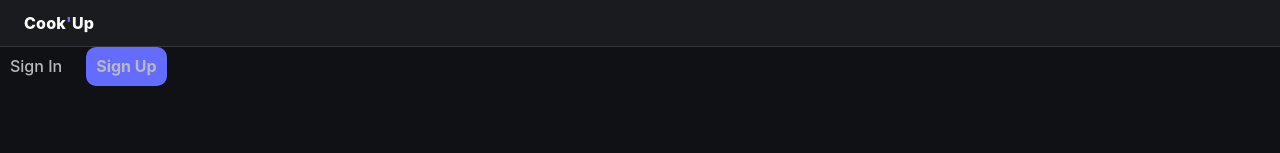
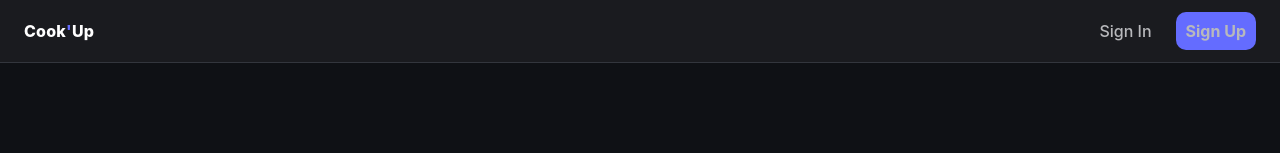
Before and after one commit to Mkac0/cook-up-front-end, a React (Vite) app: page / in a window 1280 px wide. Shown: the top 153 px of the page. Built offline with nearby package versions, Linux system fonts and the light colour scheme; no server answers.

Commit message:
updated nav bar

```diff
--- a/src/components/NavBar/NavBar.jsx
+++ b/src/components/NavBar/NavBar.jsx
@@ -11,10 +11,8 @@ const NavBar = () => {
   };
 
   return (
-    <nav>
-      <header className='site-header'>
+    <nav className='site-header'>
         <Link to="/" className='brand'>Cook<span>'</span>Up</Link>
-      </header>
       {user ? (
         <ul className="nav-items">
           <li><Link to='/recipes'>Recipes</Link></li>
--- a/src/index.css
+++ b/src/index.css
@@ -13,7 +13,7 @@
   -moz-osx-font-smoothing: grayscale;
 }
 
-.site-header{
+.site-header {
   display:flex;
   align-items:center;
   gap:20px;
@@ -24,25 +24,41 @@
   border-bottom:1px solid #33363d;
 }
 
-.brand{
+.brand {
   margin-right:auto;
   font-weight:800;
   letter-spacing:.2px;
   color:#fff;
   text-decoration:none;
 }
-.brand span{color:#646cff}
+.brand span {
+  color:#646cff
+}
 
-.nav-items{
+.site-header {
+  display: flex;
+  align-items: center;
+  justify-content: space-between;
+  padding: 12px 24px;
+  position: sticky;
+  top: 0;
+  background: #1f1f22cc;
+  backdrop-filter: saturate(160%) blur(6px);
+  border-bottom: 1px solid #33363d;
+}
+
+.nav-items {
   list-style:none;
   display:flex;
   gap:14px;
   margin:0;
   padding:0;
 }
-.nav-items li{margin:0;}
+.nav-items li {
+  margin:0;
+}
 
-.nav-items a{
+.nav-items a {
   display:inline-block;
   padding:8px 10px;
   color:#b8b9bc;
@@ -50,20 +66,22 @@
   border-radius:10px;
   transition:background .15s ease, color .15s ease, transform .15s ease;
 }
-.nav-items a:hover{
+.nav-items a:hover {
   background:#33363d;
   color:#e9e9ee;
   transform:translateY(-1px);
 }
 
-.sign-up-nav{
+.sign-up-nav {
   background:#646cff;
   color:#0d0f14;
   font-weight:700;
   padding:8px 14px;
   border-radius:999px;
 }
-.sign-up-nav:hover{ filter:brightness(1.06); }
+.sign-up-nav:hover {
+  filter:brightness(1.06);
+}
 
 .welcome-user{
   color: #9aa0a6;
@@ -79,7 +97,10 @@
   font-weight: 600;
   transition: filter .2s ease, transform .2s ease;
 }
-.cta:hover { filter: brightness(1.05); transform: translateY(-1px); }
+.cta:hover {
+  filter: brightness(1.05);
+  transform: translateY(-1px);
+}
 
 a {
   font-weight: 500;
```
